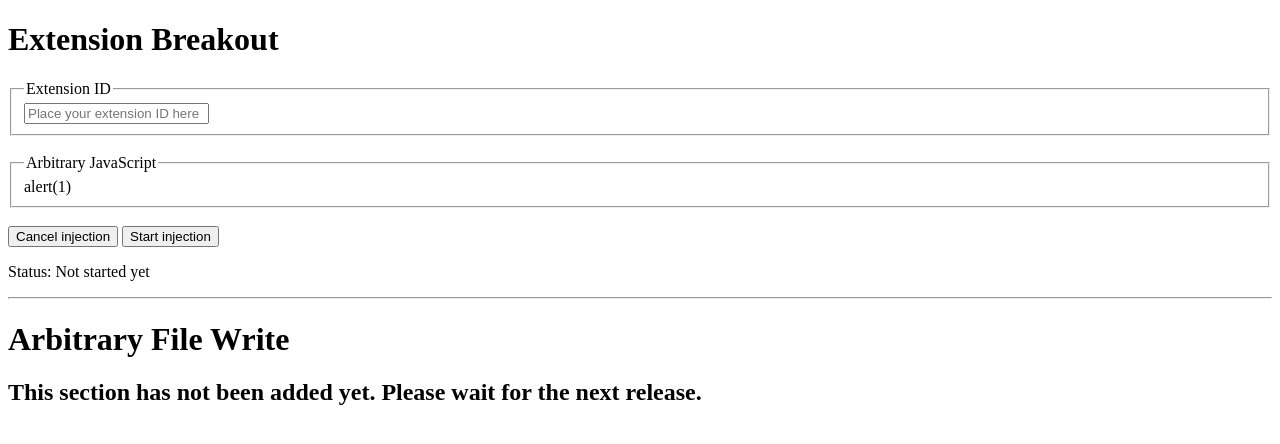
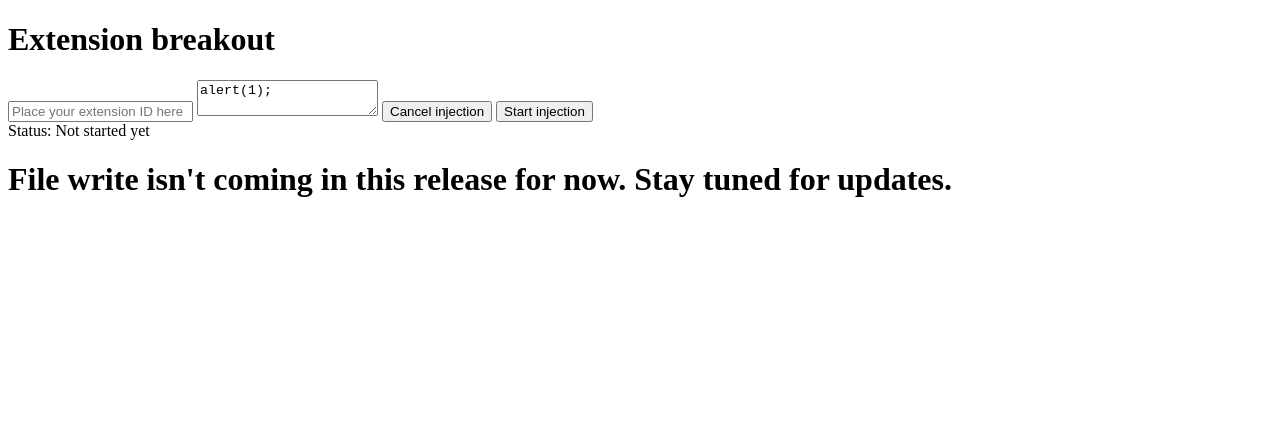
Before and after one commit to NottPeak/skiovox-breakout, a browser extension: page index.html in a window 1280 px wide. Drawn offline with Linux system fonts and the light colour scheme.

Commit message:
skiovox_breakout: revert broken commit

```diff
--- a/index.html
+++ b/index.html
@@ -1,49 +1,31 @@
 <!DOCTYPE html>
 <html lang="en">
 <head>
-    <meta charset="UTF-8" />
-    <meta name="viewport" content="width=device-width, initial-scale=1.0" />
+    <meta charset="UTF-8">
+    <meta name="viewport" content="width=device-width, initial-scale=1.0">
     <title>Document</title>
-    <link rel="stylesheet" href="/index.css" />
+    <style>
+
+    </style>
 </head>
 <body>
-    <div class="container">
-      <div id="breakout" class="parent">
-        <h1>Extension Breakout</h1>
-        <div class="child clean-transition">
-          <fieldset>
-            <legend>Extension ID</legend>
-            <input
-              type="text"
-              maxlength="32"
-              id="extid"
-              placeholder="Place your extension ID here"
-            />
-          </fieldset>
-          <br />
-          <fieldset>
-            <legend>Arbitrary JavaScript</legend>
-            <div class="textarea" contenteditable>alert(1)</div>
-          </fieldset>
-          <br />
-
+    <div id="breakout">
+        <h1>Extension breakout</h1>
+    <div>
+        <input type="text"  id="extid" placeholder="Place your extension ID here">
+        <textarea id="payload" placeholder="Enter exploit code here">alert(1);</textarea>
         <button id="cancelinjection">Cancel injection</button>
         <button id="startinjection">Start injection</button>
+
     </div>
 
-        <p>Status: <span class="status">Not started yet</span></p>
-        <hr />
+
+    Status: <span id="status">Not started yet</span>
     </div>
-      <div class="parent">
-        <div id="filewrite" class="clean-transition">
-          <h1>Arbitrary File Write</h1>
-          <h2>
-            This section has not been added yet. Please wait for the next
-            release.
-          </h2>
+    <div id="filewrite">
+        <h1>File write isn't coming in this release for now. Stay tuned for updates.</h1>
     </div>
-      </div>
-    </div>
-    <script src="script.js"></script>
+    <script src="index.js"></script>
+
 </body>
 </html>
```
Lines whose indentation alone changed are shown as unchanged.
